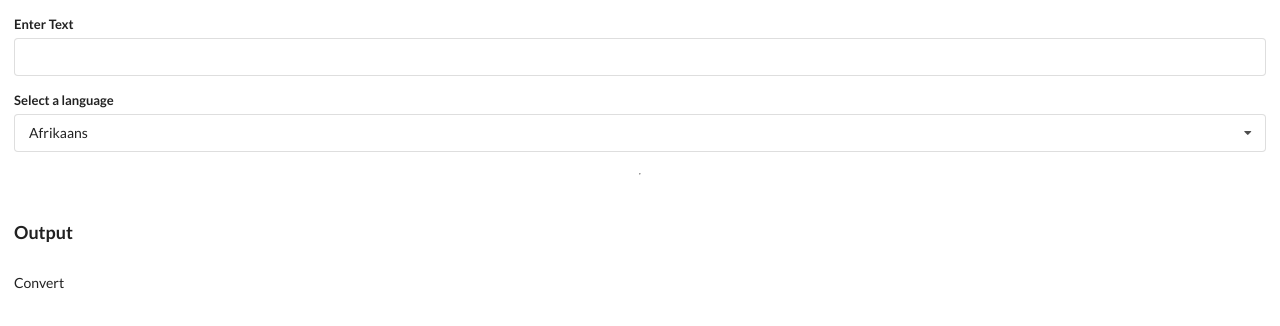
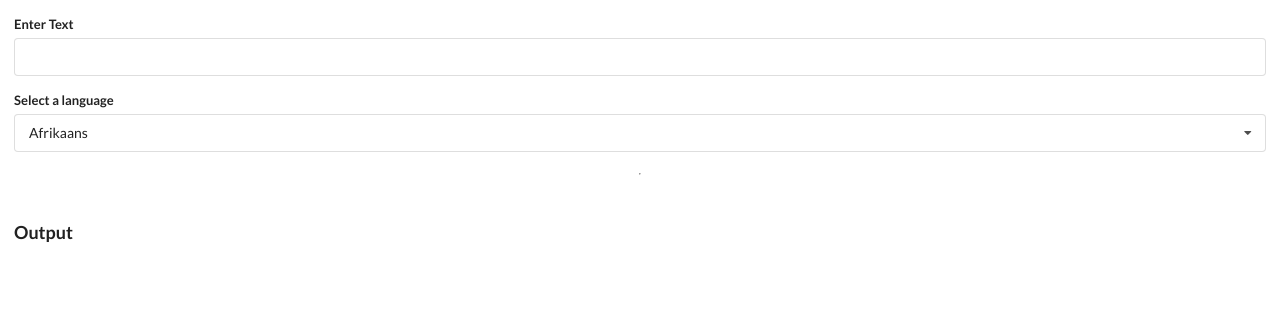
Before and after one commit to damianocasula/react-widgets-app, a React (Create React App) app: page / in a window 1280 px wide. Shown: the top 326 px of the page. Built offline with nearby package versions, Linux system fonts and the light colour scheme; no server answers.

Commit message:
feat: show translated text

```diff
--- a/src/components/Convert.js
+++ b/src/components/Convert.js
@@ -4,8 +4,11 @@ import axios from 'axios'
 const GOOGLE_API_KEY = process.env.REACT_APP_GOOGLE_API_KEY
 
 const Convert = ({ language, text }) => {
+  const [translatedText, setTranslatedText] = useState('')
+
   useEffect(() => {
-    axios.post(
+    const doTranslation = async () => {
+      const { data } = await axios.post(
         'https://translation.googleapis.com/language/translate/v2',
         {},
         {
@@ -16,9 +19,13 @@ const Convert = ({ language, text }) => {
           }
         }
       )
+
+      setTranslatedText(data.data.translations[0].translatedText)
+    }
+    doTranslation()
   }, [language, text])
 
-  return <div>Convert</div>
+  return <div>{translatedText}</div>
 }
 
 export default Convert
```
Lines whose indentation alone changed are shown as unchanged.
